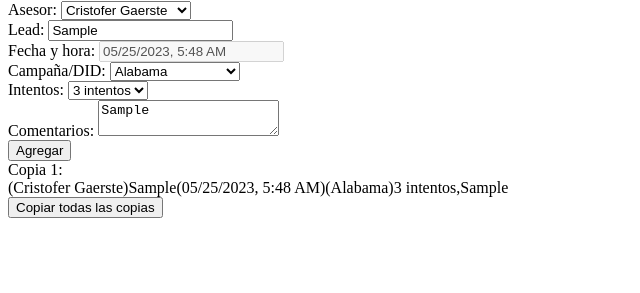
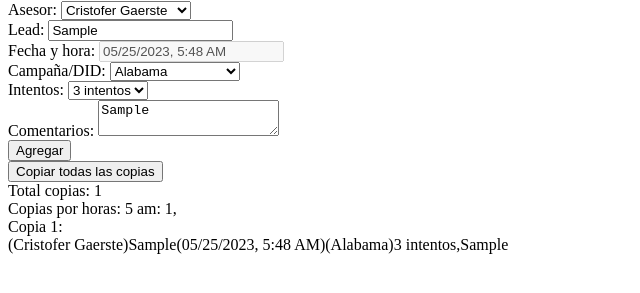
Before and after one commit to staticxtrem/formulario, a plain HTML site: page index.html in a window 1280 px wide. Both pictures are taken after typing "Sample", "Sample" into the empty fields and a click on the button "Agregar". Shown: the part 79-372 px from the top of the page, without its empty margins (0-640 px from the left). Drawn offline with Linux system fonts and the light colour scheme.

Commit message:
Update index.html

```diff
--- a/index.html
+++ b/index.html
@@ -68,32 +68,38 @@
         <button type="button" onclick="copiarFormulario()">Agregar</button>
     </form>
 
+    <button type="button" onclick="copiarTodasCopias()">Copiar todas las copias</button>
+    <div id="contadorCopias"></div>
+    <div id="contadorCopiasPorHoras"></div>
     <div id="copias"></div>
-    <button type="button" onclick="copiarTodasCopias()">Copiar todas las copias</button>
 
     <script>
         var copias = [];
+        var contadorCopias = 0;
+        var contadorCopiasPorHoras = {};
 
         function copiarFormulario() {
-            var fechaHora = new Date().toLocaleString([], { year: 'numeric', month: '2-digit', day: '2-digit', hour: 'numeric', minute: '2-digit', hour12: true });
+            var fechaHora = obtenerFechaHoraFormato12Horas();
             var asesor = document.getElementById("asesor").value;
             var campana = document.getElementById("campana").value;
             var lead = document.getElementById("lead").value;
             var intentos = document.getElementById("intentos").value;
             var comentarios = document.getElementById("comentarios").value;
-            var contenido =  "(" + asesor + ")" + lead + "(" + fechaHora + ")"+ "(" + campana + ")" + "" + intentos + "," + comentarios;
+            var contenido = "(" + asesor + ")" + lead + "(" + fechaHora + ")" + "(" + campana + ")" + "" + intentos + "," + comentarios;
             document.getElementById("fechaHora").value = fechaHora;
-
-            // Agregar copia al arreglo
             copias.push(contenido);
-
-            // Mostrar copias en la sección de copias
+            contadorCopias++;
+            var horaActual = new Date().getHours();
+            if (contadorCopiasPorHoras[horaActual]) {
+                contadorCopiasPorHoras[horaActual]++;
+            } else {
+                contadorCopiasPorHoras[horaActual] = 1;
+            }
             var copiasHtml = copias.map(function (copia, index) {
                 return "<div>Copia " + (index + 1) + ":<br>" + copia + "</div>";
             });
             document.getElementById("copias").innerHTML = copiasHtml.join("");
-
-            // Copiar formulario individual
+            actualizarContadoresHTML();
             navigator.clipboard.writeText(contenido);
         }
 
@@ -102,6 +108,26 @@
             navigator.clipboard.writeText(contenido);
             alert("Todas las copias han sido copiadas correctamente.");
         }
+
+        function obtenerFechaHoraFormato12Horas() {
+            var fechaHora = new Date();
+            var opciones = { year: 'numeric', month: '2-digit', day: '2-digit', hour: 'numeric', minute: '2-digit', hour12: true };
+            return fechaHora.toLocaleString([], opciones);
+        }
+
+        function actualizarContadoresHTML() {
+            var contadorHtml = "Total copias: " + contadorCopias;
+            var contadorPorHorasHtml = "Copias por horas: ";
+
+            for (var hora in contadorCopiasPorHoras) {
+                var hora12 = hora % 12 === 0 ? 12 : hora % 12;
+                var amPm = hora < 12 ? "am" : "pm";
+                contadorPorHorasHtml += hora12 + " " + amPm + ": " + contadorCopiasPorHoras[hora] + ", ";
+            }
+
+            document.getElementById("contadorCopias").innerHTML = contadorHtml;
+            document.getElementById("contadorCopiasPorHoras").innerHTML = contadorPorHorasHtml;
+        }
     </script>
 </body>
 
```
